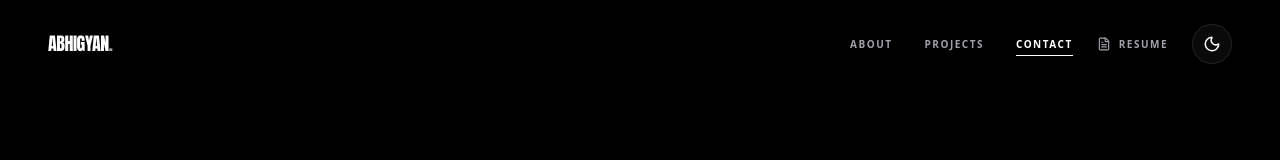
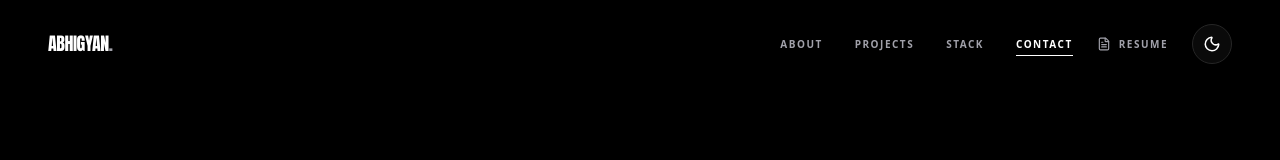
Before and after one commit to Abhigyan433/portfolio, a React (Vite) app: page / in a window 1280 px wide. Shown: the top 160 px of the page. Built offline with nearby package versions, Linux system fonts and the light colour scheme; a web font is replaced by a local one.

Commit message:
Added Stack to Navbar before Contact, added id to TechStack section

```diff
--- a/src/components/layout/Navbar.jsx
+++ b/src/components/layout/Navbar.jsx
@@ -8,6 +8,7 @@ import { createPortal } from 'react-dom';
 const navLinks = [
   { name: 'About', href: '#about' },
   { name: 'Projects', href: '#projects' },
+  { name: 'Stack', href: '#stack' },
   { name: 'Contact', href: '#contact' },
 ];
 
@@ -20,7 +21,7 @@ export function Navbar() {
   useEffect(() => {
     const handleScroll = () => {
       setIsScrolled(window.scrollY > 20);
-      const sections = ['about', 'projects', 'contact'];
+      const sections = ['about', 'projects', 'stack', 'contact'];
       for (const id of [...sections].reverse()) {
         const el = document.getElementById(id);
         if (el && window.scrollY >= el.offsetTop - 200) {
--- a/src/components/sections/TechStack.jsx
+++ b/src/components/sections/TechStack.jsx
@@ -46,7 +46,7 @@ export function TechStack() {
   }, [mouseX]);
 
   return (
-    <section className="py-16 w-full overflow-hidden">
+    <section id="stack" className="py-16 w-full overflow-hidden">
       <div className="max-w-6xl mx-auto px-6 md:px-12 mb-10">
         <SectionHeader title="Stack" />
       </div>
```
